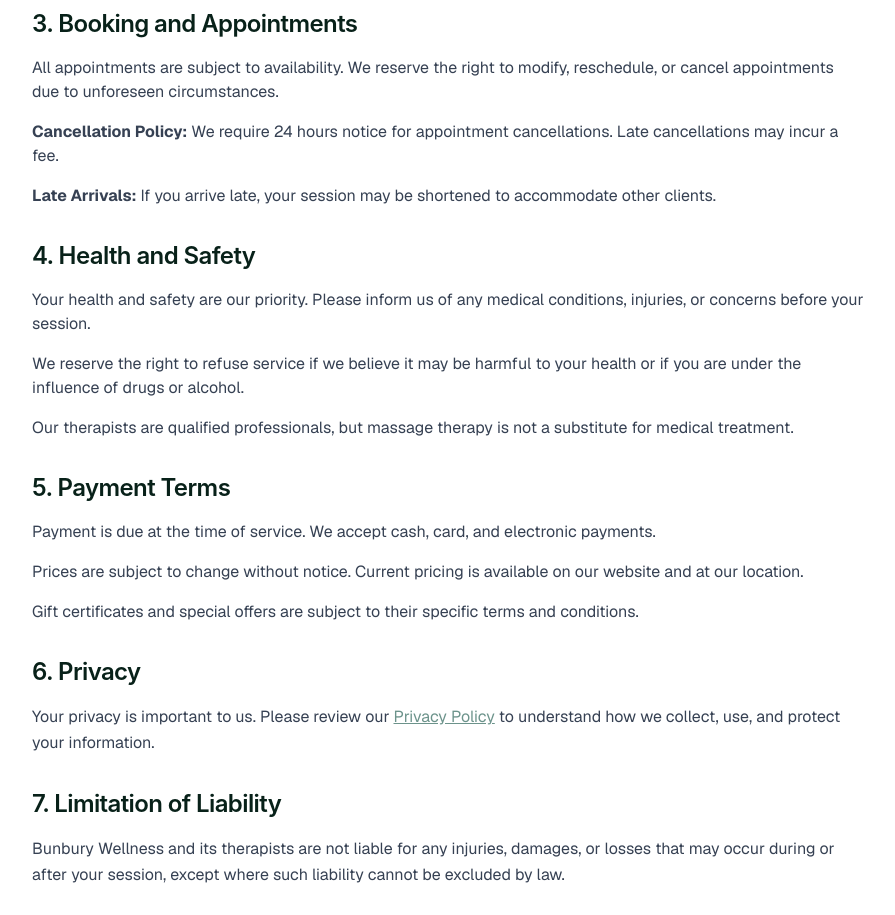
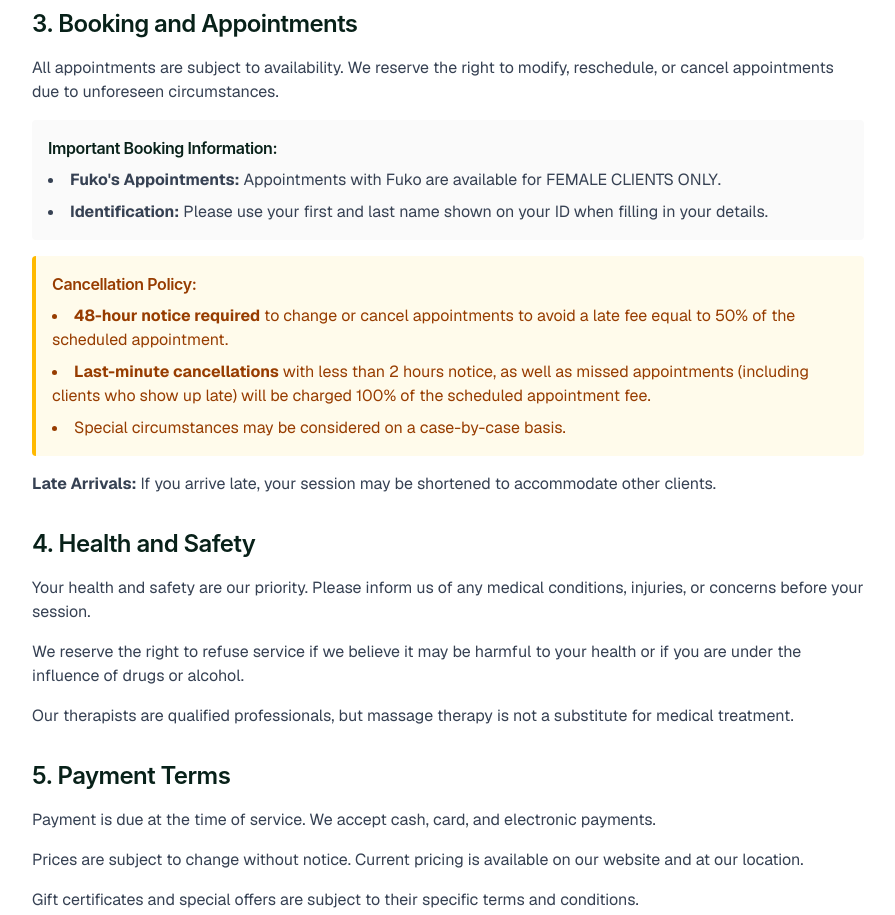
Before and after one commit to kadynjaipearce/mockup-site, a Next.js app: page /terms in a window 1280 px wide. Shown: the part 780-1695 px from the top of the page, without its empty margins (192-1087 px from the left). Built offline with nearby package versions, Linux system fonts and the light colour scheme.

Commit message:
Update about page with therapist info, add booking policy section, update terms of service, and change nav from testimonials to gift cards

```diff
--- a/app/about/page.tsx
+++ b/app/about/page.tsx
@@ -22,19 +22,29 @@ const teamMembers = [
     name: "Fuko Kodama",
     role: "Senior Remedial Massage Therapist",
     experience: "8+ years",
-    specialties: ["Pregnancy Massage", "Remedial Therapy", "Dry Needling"],
+    specialties: [
+      "Pregnancy Massage",
+      "Remedial Therapy",
+      "Cupping",
+      "Heated Tools",
+    ],
     image: "/fuko.jpg",
     description:
-      "Fuko holds a Diploma in Remedial Massage and has been practicing since 2016. She specializes in pregnancy massage and has a gentle, caring approach that puts clients at ease.",
+      "Fuko holds a Diploma in Remedial Massage and has been practicing massage since 2016. She has always been passionate about helping her clients achieve the best results while ensuring they feel relaxed throughout the process. She integrates cupping and heated tools to support these goals.",
   },
   {
     name: "Tan Hsin-Wen",
     role: "Remedial Massage Therapist",
     experience: "10+ years",
-    specialties: ["Sports Massage", "Deep Tissue", "Injury Recovery"],
+    specialties: [
+      "Dry Needling",
+      "Spinal Mobilisations",
+      "Taping/Strapping",
+      "Sports Massage",
+    ],
     image: "/back.jpg",
     description:
-      "Tan brings over a decade of experience in remedial massage therapy. He specializes in sports injuries and uses advanced techniques including dry needling and spinal mobilizations.",
+      "Tan holds a Diploma in Remedial Massage and has over 10 years of experience. He incorporates dry needling, spinal mobilisations (not spinal manipulation), and taping/strapping into his treatments to provide comprehensive therapeutic care.",
   },
 ];
 
--- a/app/page.tsx
+++ b/app/page.tsx
@@ -5,6 +5,7 @@ import Services from "@/components/Services";
 import Testimonials from "@/components/Testimonials";
 import Specials from "@/components/Specials";
 import DateNightGiftSection from "@/components/DateNightGiftSection";
+import BookingPolicy from "@/components/BookingPolicy";
 import Contact from "@/components/Contact";
 import Footer from "@/components/Footer";
 import TestimonialsSchema from "@/components/TestimonialsSchema";
@@ -20,6 +21,7 @@ const Index = () => {
       <Testimonials />
       <Specials />
       <DateNightGiftSection />
+      <BookingPolicy />
       <Contact />
       <Footer />
     </div>
--- a/app/terms/page.tsx
+++ b/app/terms/page.tsx
@@ -74,11 +74,47 @@ export default function TermsPage() {
                       the right to modify, reschedule, or cancel appointments
                       due to unforeseen circumstances.
                     </p>
-                    <p>
-                      <strong>Cancellation Policy:</strong> We require 24 hours
-                      notice for appointment cancellations. Late cancellations
-                      may incur a fee.
-                    </p>
+
+                    <div className="bg-spa-neutral p-4 rounded-lg">
+                      <h3 className="font-semibold text-spa-secondary mb-2">
+                        Important Booking Information:
+                      </h3>
+                      <ul className="list-disc list-inside space-y-2">
+                        <li>
+                          <strong>Fuko's Appointments:</strong> Appointments
+                          with Fuko are available for FEMALE CLIENTS ONLY.
+                        </li>
+                        <li>
+                          <strong>Identification:</strong> Please use your first
+                          and last name shown on your ID when filling in your
+                          details.
+                        </li>
+                      </ul>
+                    </div>
+
+                    <div className="bg-amber-50 border-l-4 border-amber-400 p-4 rounded-lg">
+                      <h3 className="font-semibold text-amber-800 mb-2">
+                        Cancellation Policy:
+                      </h3>
+                      <ul className="list-disc list-inside space-y-2 text-amber-800">
+                        <li>
+                          <strong>48-hour notice required</strong> to change or
+                          cancel appointments to avoid a late fee equal to 50%
+                          of the scheduled appointment.
+                        </li>
+                        <li>
+                          <strong>Last-minute cancellations</strong> with less
+                          than 2 hours notice, as well as missed appointments
+                          (including clients who show up late) will be charged
+                          100% of the scheduled appointment fee.
+                        </li>
+                        <li>
+                          Special circumstances may be considered on a
+                          case-by-case basis.
+                        </li>
+                      </ul>
+                    </div>
+
                     <p>
                       <strong>Late Arrivals:</strong> If you arrive late, your
                       session may be shortened to accommodate other clients.
--- /dev/null
+++ b/components/BookingPolicy.tsx
@@ -0,0 +1,140 @@
+"use client";
+
+import {
+  Clock,
+  AlertCircle,
+  UserCheck,
+  Calendar,
+  Shield,
+  Info,
+} from "lucide-react";
+import { useBookingModal } from "@/components/BookingProvider";
+
+export default function BookingPolicy() {
+  const { openModal } = useBookingModal();
+
+  return (
+    <section className="py-20 bg-gradient-to-b from-white to-spa-neutral/30">
+      <div className="max-w-6xl mx-auto px-4 sm:px-6 lg:px-8">
+        <div className="text-center mb-16">
+          <div className="flex justify-center mb-6">
+            <div className="w-16 h-16 bg-spa-primary rounded-full flex items-center justify-center">
+              <Shield className="h-8 w-8 text-white" />
+            </div>
+          </div>
+          <h2 className="text-3xl md:text-4xl font-light text-spa-secondary mb-4">
+            Booking Guidelines
+          </h2>
+          <p className="text-lg text-gray-600 max-w-3xl mx-auto leading-relaxed">
+            Essential information to ensure your experience is seamless and
+            enjoyable
+          </p>
+        </div>
+
+        <div className="grid lg:grid-cols-3 gap-8 mb-12">
+          {/* Booking Requirements */}
+          <div className="bg-white rounded-2xl p-8 shadow-sm border border-gray-100 hover:shadow-md transition-shadow duration-300">
+            <div className="flex items-center mb-6">
+              <div className="w-12 h-12 bg-spa-primary/10 rounded-full flex items-center justify-center mr-4">
+                <UserCheck className="h-6 w-6 text-spa-primary" />
+              </div>
+              <h3 className="text-xl font-light text-spa-secondary">
+                Booking Requirements
+              </h3>
+            </div>
+            <div className="space-y-4">
+              <div className="flex items-start gap-3">
+                <div className="w-2 h-2 bg-spa-primary rounded-full mt-2 flex-shrink-0"></div>
+                <p className="text-gray-700 text-sm leading-relaxed">
+                  <span className="font-medium text-spa-secondary">
+                    Fuko's Sessions:
+                  </span>{" "}
+                  Available for female clients only
+                </p>
+              </div>
+              <div className="flex items-start gap-3">
+                <div className="w-2 h-2 bg-spa-primary rounded-full mt-2 flex-shrink-0"></div>
+                <p className="text-gray-700 text-sm leading-relaxed">
+                  <span className="font-medium text-spa-secondary">
+                    Identification:
+                  </span>{" "}
+                  Please use your legal first and last name as shown on your ID
+                </p>
+              </div>
+            </div>
+          </div>
+
+          {/* Cancellation Policy */}
+          <div className="bg-white rounded-2xl p-8 shadow-sm border border-gray-100 hover:shadow-md transition-shadow duration-300">
+            <div className="flex items-center mb-6">
+              <div className="w-12 h-12 bg-amber-100 rounded-full flex items-center justify-center mr-4">
+                <Clock className="h-6 w-6 text-amber-600" />
+              </div>
+              <h3 className="text-xl font-light text-spa-secondary">
+                Cancellation Policy
+              </h3>
+            </div>
+            <div className="space-y-4">
+              <div className="flex items-start gap-3">
+                <div className="w-2 h-2 bg-amber-500 rounded-full mt-2 flex-shrink-0"></div>
+                <p className="text-gray-700 text-sm leading-relaxed">
+                  <span className="font-medium text-spa-secondary">
+                    48-hour notice
+                  </span>{" "}
+                  required to avoid cancellation fees
+                </p>
+              </div>
+              <div className="flex items-start gap-3">
+                <div className="w-2 h-2 bg-amber-500 rounded-full mt-2 flex-shrink-0"></div>
+                <p className="text-gray-700 text-sm leading-relaxed">
+                  <span className="font-medium text-spa-secondary">
+                    Late cancellations
+                  </span>{" "}
+                  (under 2 hours) incur full session fee
+                </p>
+              </div>
+              <div className="flex items-start gap-3">
+                <div className="w-2 h-2 bg-amber-500 rounded-full mt-2 flex-shrink-0"></div>
+                <p className="text-gray-700 text-sm leading-relaxed">
+                  <span className="font-medium text-spa-secondary">
+                    No-shows
+                  </span>{" "}
+                  and late arrivals charged full session fee
+                </p>
+              </div>
+            </div>
+          </div>
+
+          {/* Important Notice */}
+          <div className="bg-gradient-to-br from-amber-50 to-amber-100 rounded-2xl p-8 shadow-sm border border-amber-200">
+            <div className="flex items-center mb-6">
+              <div className="w-12 h-12 bg-amber-200 rounded-full flex items-center justify-center mr-4">
+                <Info className="h-6 w-6 text-amber-700" />
+              </div>
+              <h3 className="text-xl font-light text-amber-800">
+                Special Considerations
+              </h3>
+            </div>
+            <p className="text-amber-700 text-sm leading-relaxed">
+              We understand that unexpected circumstances may arise. Special
+              considerations can be made for genuine emergencies or exceptional
+              situations. Please contact us as soon as possible if you need to
+              discuss your appointment.
+            </p>
+          </div>
+        </div>
+
+        {/* CTA */}
+        <div className="text-center">
+          <div
+            className="inline-flex items-center gap-2 bg-spa-primary text-white px-8 py-4 rounded-full hover:bg-spa-secondary transition-colors duration-300 cursor-pointer"
+            onClick={openModal}
+          >
+            <Calendar className="h-5 w-5" />
+            <span className="font-medium">Book Your Session</span>
+          </div>
+        </div>
+      </div>
+    </section>
+  );
+}
--- a/components/Header.tsx
+++ b/components/Header.tsx
@@ -22,7 +22,7 @@ const Header = () => {
     { name: "Services", href: "/services", isLink: true },
     { name: "About", href: "/about", isLink: true },
     { name: "Specials", href: "/specials", isLink: true },
-    { name: "Testimonials", href: "#testimonials", isLink: false },
+    { name: "Gift Cards", href: "/gift-cards", isLink: true },
     { name: "Contact", href: "#contact", isLink: false },
   ];
 
```
